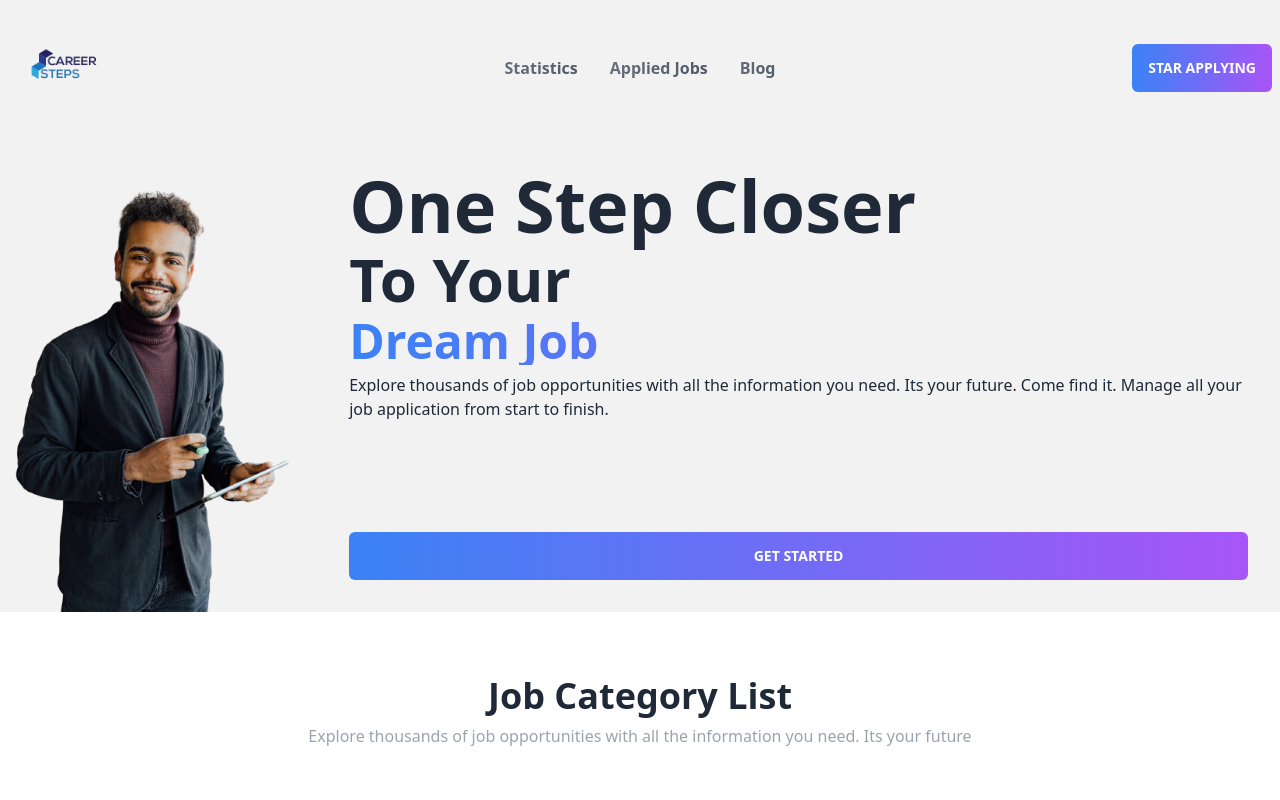
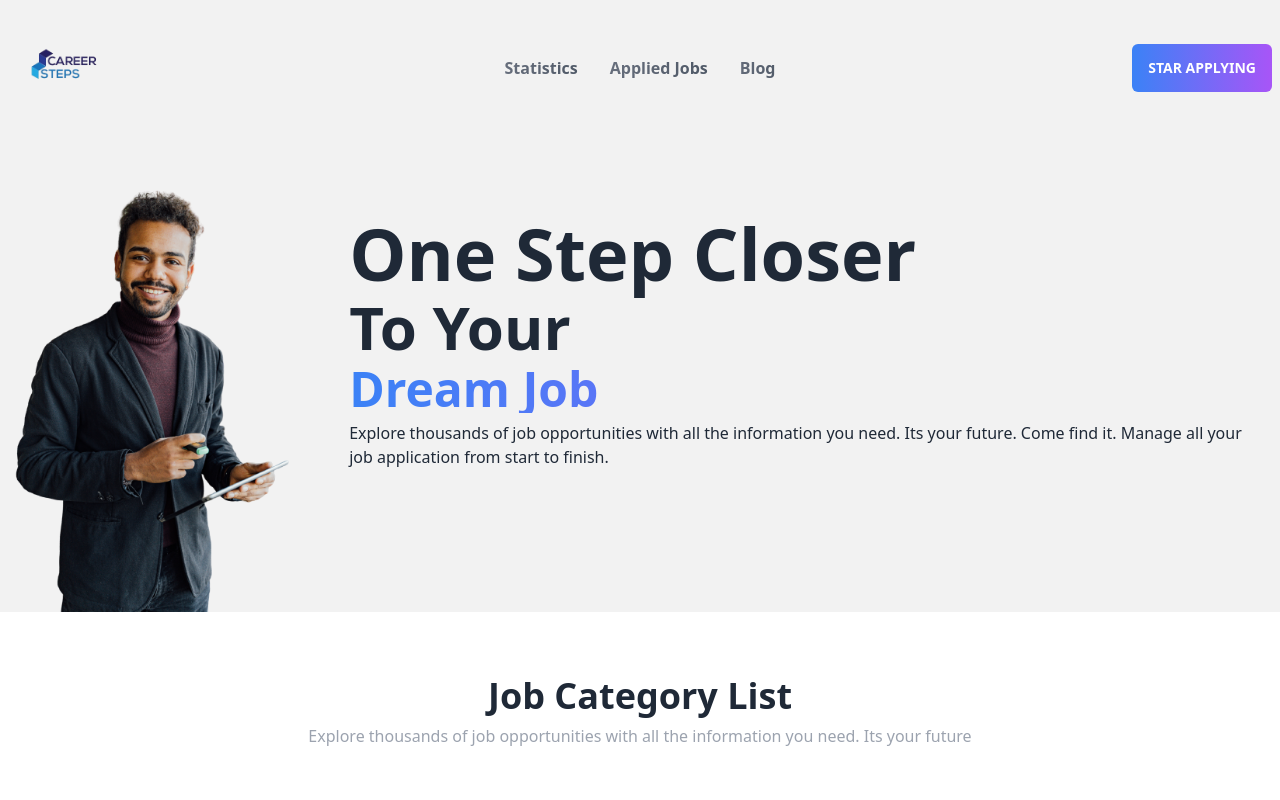
Before and after one commit to Ak-Rakib/Career-hub, a React (Vite) app: page / in a window 1280 px wide. Shown: the top 800 px of the page. Built offline with nearby package versions, Linux system fonts and the light colour scheme.

Commit message:
remove banner button

```diff
--- a/src/Pages/Home/Banner/Banner.jsx
+++ b/src/Pages/Home/Banner/Banner.jsx
@@ -8,7 +8,7 @@ const Banner = () => {
         <figure>
           <img src={Image} alt="Album" />
         </figure>
-        <div className="card-body">
+        <div className="card-body mt-12">
           <h1 className="text-7xl font-bold">One Step Closer </h1>
           <h1 className="text-6xl font-bold">To Your</h1>
           <h1 className="text-5xl font-bold bg-gradient-to-r from-blue-500 to-purple-500 text-transparent bg-clip-text">
@@ -19,9 +19,9 @@ const Banner = () => {
             need. Its your future. Come find it. Manage all your job application
             from start to finish.
           </p>
-          <button className="btn border-0  py-2 rounded-md text-white font-bold bg-gradient-to-r from-blue-500 to-purple-500">
+          {/* <button className="btn border-0  py-2 rounded-md text-white font-bold bg-gradient-to-r from-blue-500 to-purple-500">
             Get Started
-          </button>
+          </button> */}
         </div>
       </div>
     </div>
```
